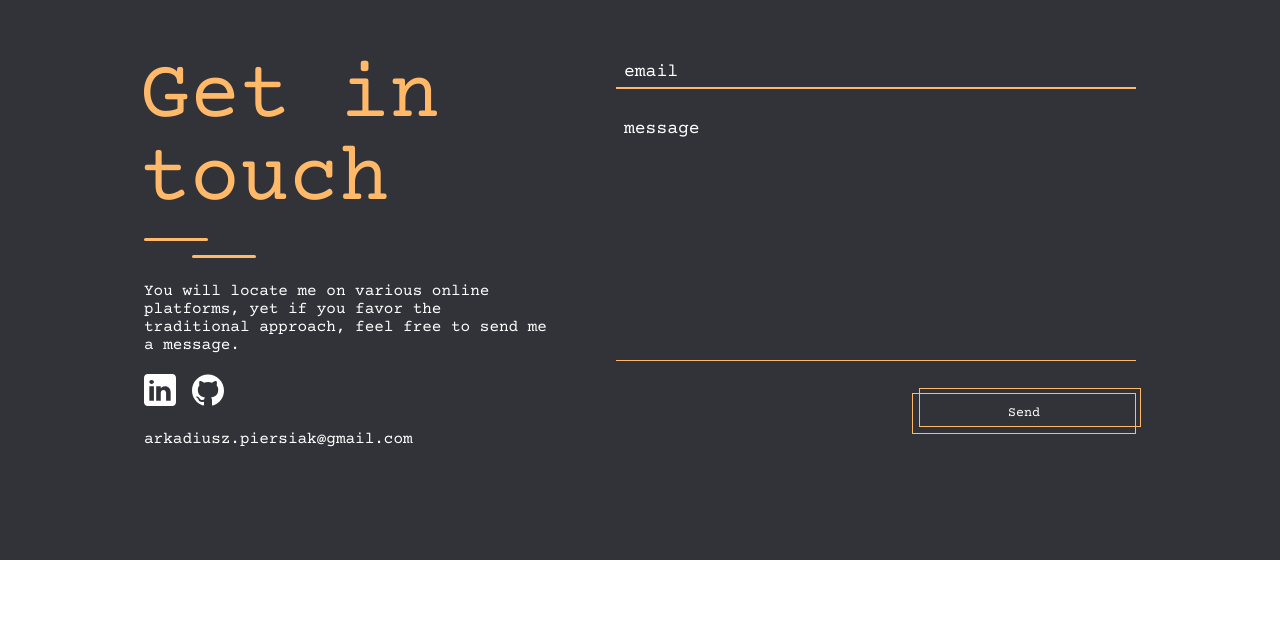
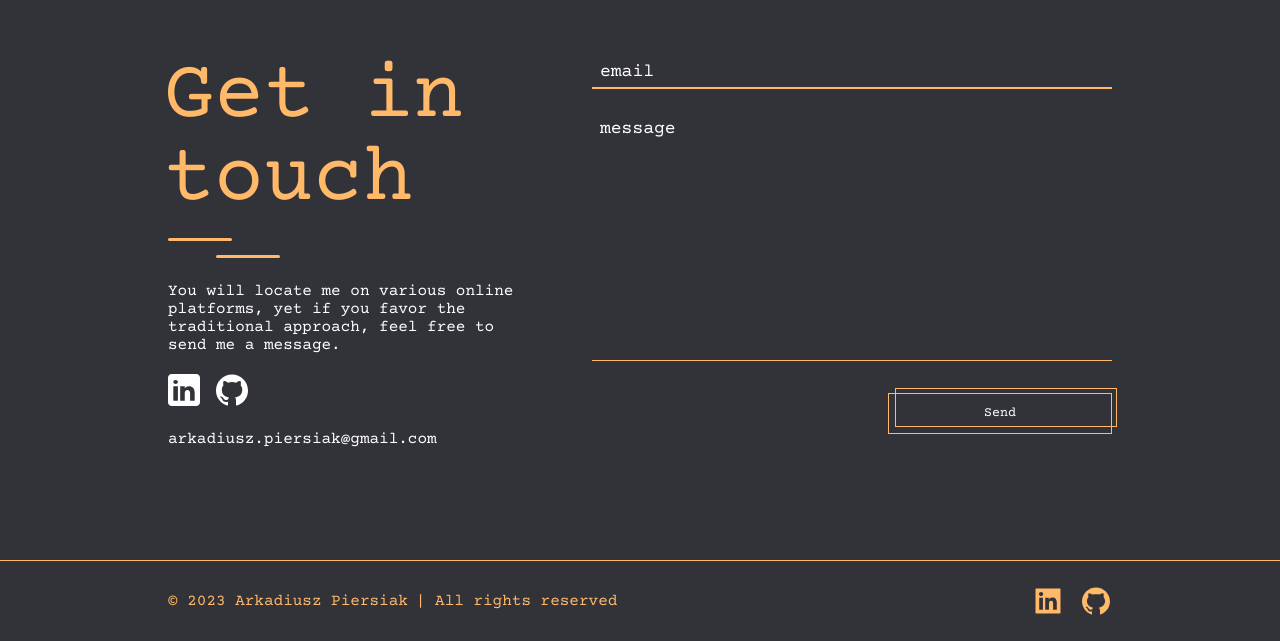
Before and after one commit to PanKarton/PersonalWebsite, a Next.js app: page / in a window 1280 px wide. Shown: the part 2007-2648 px from the top of the page. Before the commit the page ends 2567 px from the top, so only its background shows below. Built offline with nearby package versions, Linux system fonts and the light colour scheme.

Commit message:
feat/added responsive footer to the main page

```diff
--- a/src/app/page.tsx
+++ b/src/app/page.tsx
@@ -7,13 +7,13 @@ import { MainPageSectionsWrapper } from '@/modules/MainPage/MainPageSectionsWrap
 
 const Page = () => {
   return (
-    <>
+    <div>
       <MainPageSectionsWrapper />
       <SideAnchors activeSection="#hello" />
       <Nav />
       <MainLogo />
       <GitHubLink />
-    </>
+    </div>
   );
 };
 
--- /dev/null
+++ b/src/components/atoms/Footer/Footer.styles.ts
@@ -0,0 +1,68 @@
+import styled from 'styled-components';
+
+export const StyledFooter = styled.footer`
+  background-color: ${({ theme }) => theme.color.primary};
+  color: ${({ theme }) => theme.color.accentPrimary};
+  padding-block: 1.5rem;
+  border-top: 0.0625rem solid ${({ theme }) => theme.color.accentPrimary};
+
+  .max-width-wrapper {
+    padding-inline: clamp(1rem, 7vw, 3rem);
+    display: flex;
+    flex-direction: column;
+    justify-content: space-between;
+    align-items: center;
+
+    gap: 1rem;
+
+    margin-inline: auto;
+    text-align: center;
+
+    .copyright-wrapper {
+      display: flex;
+      flex-direction: column;
+      gap: 0.5rem;
+
+      @media screen and (min-width: 62.5rem) {
+        flex-direction: row;
+      }
+    }
+    @media screen and (min-width: 26.25rem) {
+      max-width: 26.25rem;
+    }
+    @media screen and (min-width: 50rem) {
+      max-width: calc(100vw - 15rem);
+      flex-direction: row;
+      text-align: left;
+    }
+    @media screen and (min-width: 110rem) {
+      max-width: 93.75rem;
+    }
+  }
+`;
+
+export const StyledIconsWrapper = styled.div`
+  display: flex;
+  justify-content: center;
+  gap: 1rem;
+  .icon {
+    position: relative;
+    aspect-ratio: 1;
+    width: 2rem;
+    a {
+      display: block;
+      width: 100%;
+      height: 100%;
+
+      &:focus-visible {
+        /* outline: none; */
+        outline: 0.125 solid ${({ theme }) => theme.color.accentPrimary};
+      }
+    }
+    svg {
+      width: 100%;
+      height: 100%;
+      color: ${({ theme }) => theme.color.accentPrimary};
+    }
+  }
+`;
--- /dev/null
+++ b/src/components/atoms/Footer/Footer.tsx
@@ -0,0 +1,26 @@
+import { StyledFooter, StyledIconsWrapper } from './Footer.styles';
+import { AiFillLinkedin, AiFillGithub } from 'react-icons/ai';
+
+export const Footer = () => (
+  <StyledFooter>
+    <div className="max-width-wrapper">
+      <div className="copyright-wrapper">
+        <span>&copy; 2023 Arkadiusz Piersiak </span>
+        <span>| All rights reserved</span>
+      </div>
+
+      <StyledIconsWrapper>
+        <div className="icon">
+          <a href="">
+            <AiFillLinkedin />
+          </a>
+        </div>
+        <div className="icon">
+          <a href="">
+            <AiFillGithub />
+          </a>
+        </div>
+      </StyledIconsWrapper>
+    </div>
+  </StyledFooter>
+);
--- a/src/components/molecules/SideAnchors/SideAnchors.styles.ts
+++ b/src/components/molecules/SideAnchors/SideAnchors.styles.ts
@@ -4,7 +4,6 @@ export const StyledList = styled.ul`
   position: fixed;
 
   height: 3.5rem;
-
   left: 50%;
   bottom: 0;
   translate: -50% 0;
--- a/src/modules/MainPage/ContactMeSection/ContactMeSection.styles.ts
+++ b/src/modules/MainPage/ContactMeSection/ContactMeSection.styles.ts
@@ -1,16 +1,13 @@
 import styled from 'styled-components';
 
 export const FlexWrapper = styled.div`
-  position: relative;
-  width: calc(100% - 3rem);
-  margin-inline: auto;
-
   display: flex;
   flex-direction: column;
   align-items: flex-start;
   gap: 2rem;
 
   padding-bottom: 7rem;
+  padding-inline: clamp(1rem, 7vw, 3rem);
 
   h2 {
     translate: -0.25rem 0;
@@ -62,25 +59,5 @@ export const IconsWrapper = styled.div`
       width: 100%;
       height: 100%;
     }
-
-    &.icon--envelope {
-      width: 2.25rem;
-
-      button {
-        background-color: transparent;
-        width: 100%;
-        height: 100%;
-        border: none;
-      }
-      svg {
-        color: white;
-        width: 100%;
-        height: 100%;
-      }
-
-      @media screen and (min-width: 50rem) {
-        display: none;
-      }
-    }
   }
 `;
--- a/src/modules/MainPage/ContactMeSection/ContactMeSection.tsx
+++ b/src/modules/MainPage/ContactMeSection/ContactMeSection.tsx
@@ -4,7 +4,6 @@ import linkedInIcon from 'public/images/linkedin-icon.svg';
 import gitHub from 'public/images/gh-icon-white.svg';
 import { DoubleLineDivider } from '@/components/atoms/DoubleLineDivider/DoubleLineDivider';
 import { SectionHeading } from '@/components/atoms/SectionHeading/SectionHeading';
-import { SectionParagraph } from '@/components/atoms/SectionParagraph/SectionParagraph';
 import { MainPageSection } from '@/components/molecules/MainPageSection/MainPageSection';
 import { ContactForm } from '../ContactForm/ContactForm';
 import {
--- a/src/modules/MainPage/HelloSection/HelloSection.styles.ts
+++ b/src/modules/MainPage/HelloSection/HelloSection.styles.ts
@@ -2,7 +2,7 @@ import styled from 'styled-components';
 
 export const StyledWrapper = styled.div`
   padding-block: 5rem;
-  padding-inline: 1.5rem;
+  padding-inline: clamp(1.5rem, 7vw, 3rem);
   min-height: 100dvh;
 
   display: flex;
--- a/src/modules/MainPage/MainPageSectionsWrapper/MainPageSectionsWrapper.tsx
+++ b/src/modules/MainPage/MainPageSectionsWrapper/MainPageSectionsWrapper.tsx
@@ -1,3 +1,4 @@
+import { Footer } from '@/components/atoms/Footer/Footer';
 import { AboutMeSection } from '@/modules/MainPage/AboutMeSection/AboutMeSection';
 import { ContactMeSection } from '@/modules/MainPage/ContactMeSection/ContactMeSection';
 import { HelloSection } from '@/modules/MainPage/HelloSection/HelloSection';
@@ -10,6 +11,7 @@ export const MainPageSectionsWrapper = () => {
       <AboutMeSection />
       <MyProjectsSection />
       <ContactMeSection />
+      <Footer />
     </div>
   );
 };
```
Also changed, not shown: public/images/linkedin-icon-orange.svg (added).
